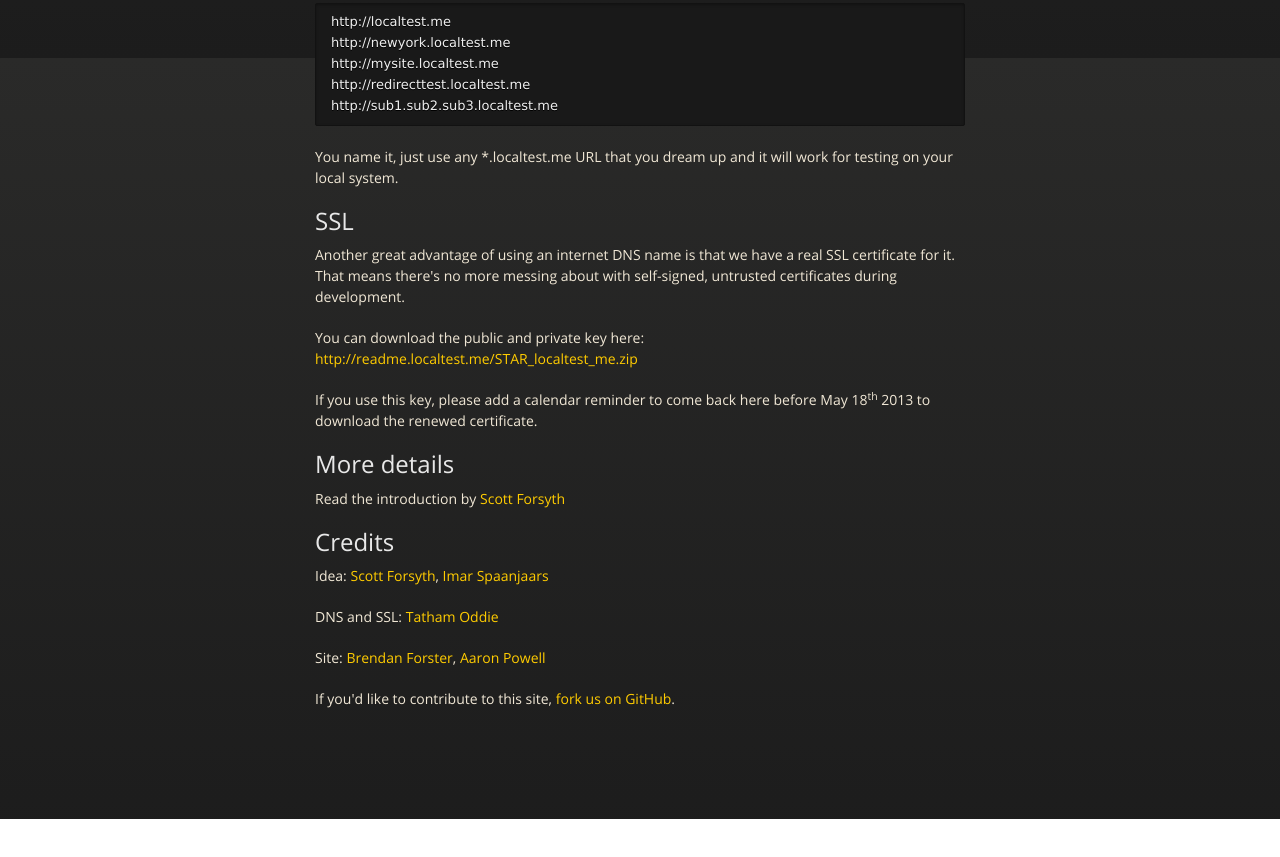
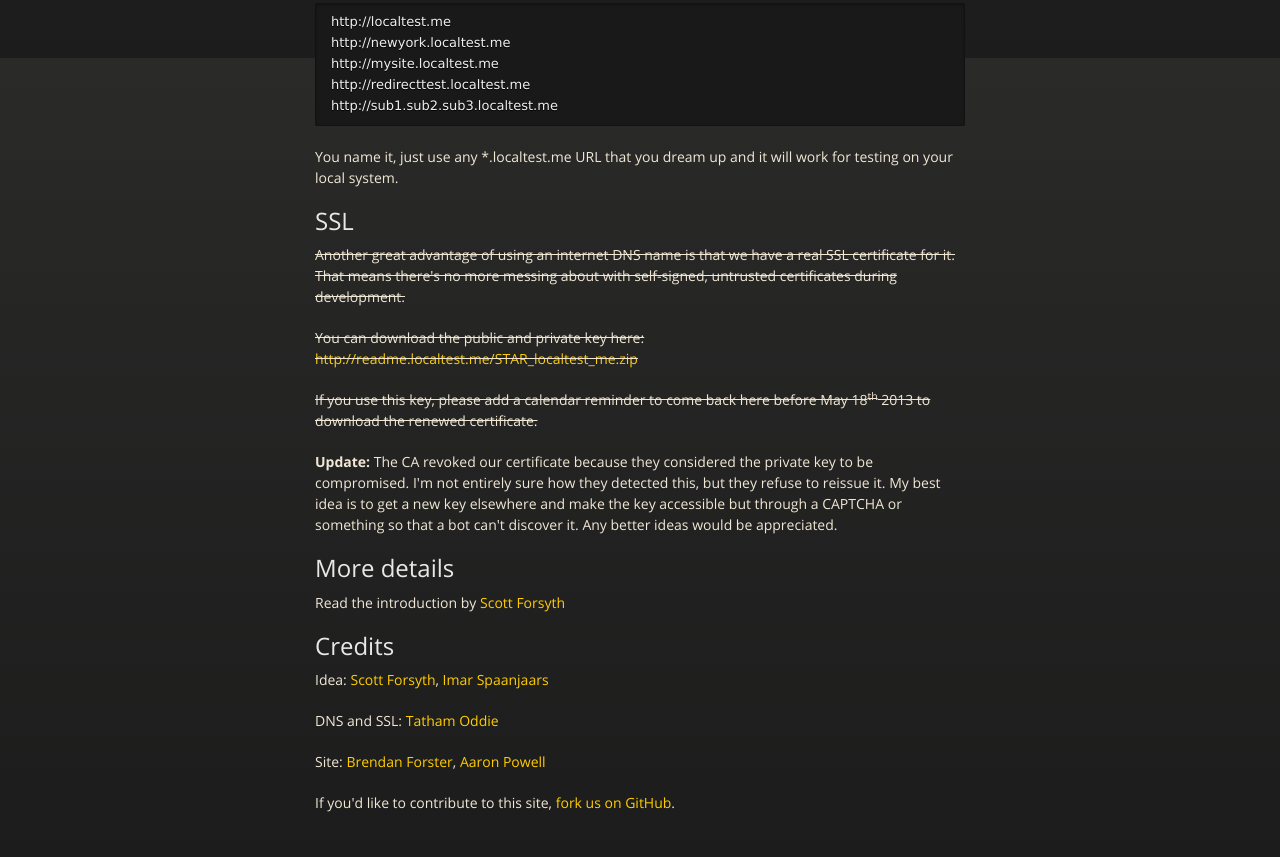
Before and after one commit to localtest-dot-me/localtest-dot-me.github.com, a plain HTML site: page index.html in a window 1280 px wide. Shown: the part 742-1599 px from the top of the page. Before the commit the page ends 1561 px from the top, so only its background shows below. Drawn offline with nearby package versions, Linux system fonts and the light colour scheme.

Commit message:
Describe annoying CA revocation

```diff
--- a/index.html
+++ b/index.html
@@ -57,11 +57,13 @@ http://sub1.sub2.sub3.localtest.me
 
 <h2>SSL</h2>
 
-<p>Another great advantage of using an internet DNS name is that we have a real SSL certificate for it. That means there's no more messing about with self-signed, untrusted certificates during development.</p>
+<p><del>Another great advantage of using an internet DNS name is that we have a real SSL certificate for it. That means there's no more messing about with self-signed, untrusted certificates during development.</del></p>
 
-<p>You can download the public and private key here: <a href="http://readme.localtest.me/STAR_localtest_me.zip">http://readme.localtest.me/STAR_localtest_me.zip</a></p>
+<p><del>You can download the public and private key here: <a href="http://readme.localtest.me/STAR_localtest_me.zip">http://readme.localtest.me/STAR_localtest_me.zip</a></del></p>
 
-<p>If you use this key, please add a calendar reminder to come back here before May 18<sup>th</sup> 2013 to download the renewed certificate.</p>
+<p><del>If you use this key, please add a calendar reminder to come back here before May 18<sup>th</sup> 2013 to download the renewed certificate.</del></p>
+
+<p><strong>Update:</strong> The CA revoked our certificate because they considered the private key to be compromised. I'm not entirely sure how they detected this, but they refuse to reissue it. My best idea is to get a new key elsewhere and make the key accessible but through a CAPTCHA or something so that a bot can't discover it. Any better ideas would be appreciated.</p>
 
 <h2>More details</h2>
 
```
